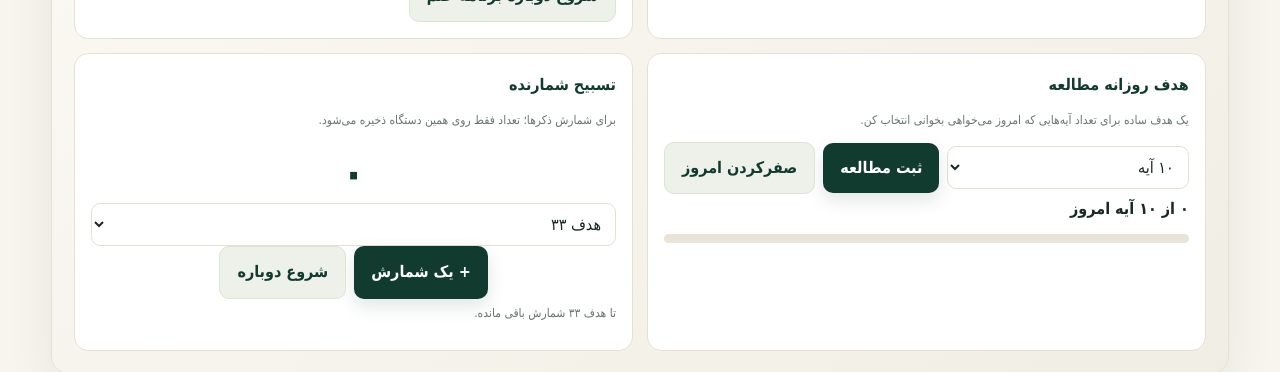
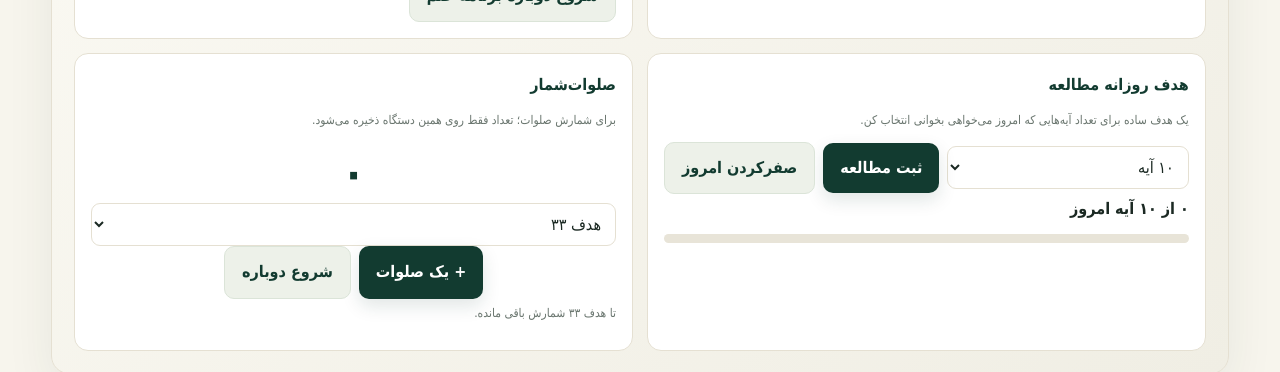
Before and after one commit to ngodstar9-lab/site-cs2, a plain HTML site: page index.html in a window 1280 px wide. Shown: the part 2899-3271 px from the top of the page. Drawn offline with Linux system fonts and the light colour scheme; no server answers.

Commit message:
Rename tasbih counter to salawat counter

```diff
--- a/index.html
+++ b/index.html
@@ -99,7 +99,7 @@ body.dark-mode{--bg:#101713;--paper:#18231d;--paper2:#202d25;--ink:#e8eee8;--mut
 <article class="tool-card"><h3>نشانک‌های آیات من</h3><p>آیه‌هایی را که می‌خواهی دوباره بخوانی ذخیره کن؛ نشانک‌ها در همین مرورگر می‌مانند.</p><div id="savedAyahList" class="tool-results"><span class="muted">هنوز آیه‌ای ذخیره نکرده‌ای.</span></div></article>
 <article class="tool-card" id="khatmCard"><h3>برنامه ختم قرآن</h3><p>هر جزء را پس از مطالعه علامت بزن تا میزان پیشرفتت مشخص شود.</p><strong id="khatmProgressText">۰ از ۳۰ جزء</strong><div class="mini-progress"><span id="khatmProgressBar"></span></div><div id="khatmChecks" class="juz-checks"></div><button class="btn btn-soft" id="resetKhatmBtn" type="button">شروع دوباره برنامه ختم</button></article>
 <article class="tool-card" id="dailyGoalCard"><h3>هدف روزانه مطالعه</h3><p>یک هدف ساده برای تعداد آیه‌هایی که امروز می‌خواهی بخوانی انتخاب کن.</p><div class="tool-row"><select id="dailyGoalSelect" aria-label="انتخاب هدف روزانه"><option value="5">۵ آیه</option><option value="10" selected>۱۰ آیه</option><option value="15">۱۵ آیه</option><option value="20">۲۰ آیه</option><option value="25">۲۵ آیه</option><option value="30">۳۰ آیه</option><option value="35">۳۵ آیه</option><option value="40">۴۰ آیه</option><option value="45">۴۵ آیه</option><option value="50">۵۰ آیه</option><option value="55">۵۵ آیه</option><option value="100">۱۰۰ آیه</option><option value="200">۲۰۰ آیه</option><option value="custom">عدد دلخواه…</option></select><input id="dailyGoalCustom" type="number" min="1" max="6236" step="1" inputmode="numeric" placeholder="تعداد آیه دلخواه" aria-label="تعداد آیه دلخواه" hidden style="max-width:150px"><button class="btn btn-primary" id="addDailyProgress" type="button">ثبت مطالعه</button><button class="btn btn-soft" id="resetDailyProgress" type="button">صفرکردن امروز</button></div><strong id="dailyGoalText">۰ از ۱۰ آیه</strong><div class="mini-progress"><span id="dailyGoalBar"></span></div></article>
-<article class="tool-card" id="tasbihCard"><h3>تسبیح شمارنده</h3><p>برای شمارش ذکرها؛ تعداد فقط روی همین دستگاه ذخیره می‌شود.</p><div id="tasbihCount" class="tasbih-number">۰</div><div class="tool-row"><select id="tasbihTarget" aria-label="انتخاب هدف صلوات"><option value="33">هدف ۳۳</option><option value="15">هدف ۱۵</option><option value="20">هدف ۲۰</option><option value="25">هدف ۲۵</option><option value="30">هدف ۳۰</option><option value="35">هدف ۳۵</option><option value="40">هدف ۴۰</option><option value="45">هدف ۴۵</option><option value="50">هدف ۵۰</option><option value="55">هدف ۵۵</option><option value="100">هدف ۱۰۰</option><option value="200">هدف ۲۰۰</option><option value="custom">هدف دلخواه…</option><option value="0">بدون هدف</option></select><input id="tasbihCustomTarget" type="number" min="1" max="1000000" step="1" inputmode="numeric" placeholder="تعداد دلخواه" aria-label="تعداد دلخواه صلوات" hidden style="max-width:150px"></div><div class="tasbih-actions"><button class="btn btn-primary" id="tasbihAdd" type="button">+ یک شمارش</button><button class="btn btn-soft" id="tasbihReset" type="button">شروع دوباره</button></div><p id="tasbihStatus" class="study-note" role="status"></p></article>
+<article class="tool-card" id="tasbihCard"><h3>صلوات‌شمار</h3><p>برای شمارش صلوات؛ تعداد فقط روی همین دستگاه ذخیره می‌شود.</p><div id="tasbihCount" class="tasbih-number">۰</div><div class="tool-row"><select id="tasbihTarget" aria-label="انتخاب هدف صلوات"><option value="33">هدف ۳۳</option><option value="15">هدف ۱۵</option><option value="20">هدف ۲۰</option><option value="25">هدف ۲۵</option><option value="30">هدف ۳۰</option><option value="35">هدف ۳۵</option><option value="40">هدف ۴۰</option><option value="45">هدف ۴۵</option><option value="50">هدف ۵۰</option><option value="55">هدف ۵۵</option><option value="100">هدف ۱۰۰</option><option value="200">هدف ۲۰۰</option><option value="custom">هدف دلخواه…</option><option value="0">بدون هدف</option></select><input id="tasbihCustomTarget" type="number" min="1" max="1000000" step="1" inputmode="numeric" placeholder="تعداد دلخواه" aria-label="تعداد دلخواه صلوات" hidden style="max-width:150px"></div><div class="tasbih-actions"><button class="btn btn-primary" id="tasbihAdd" type="button">+ یک صلوات</button><button class="btn btn-soft" id="tasbihReset" type="button">شروع دوباره</button></div><p id="tasbihStatus" class="study-note" role="status"></p></article>
 </div>
 </section>
 <section id="learning" class="section study-section">
```
